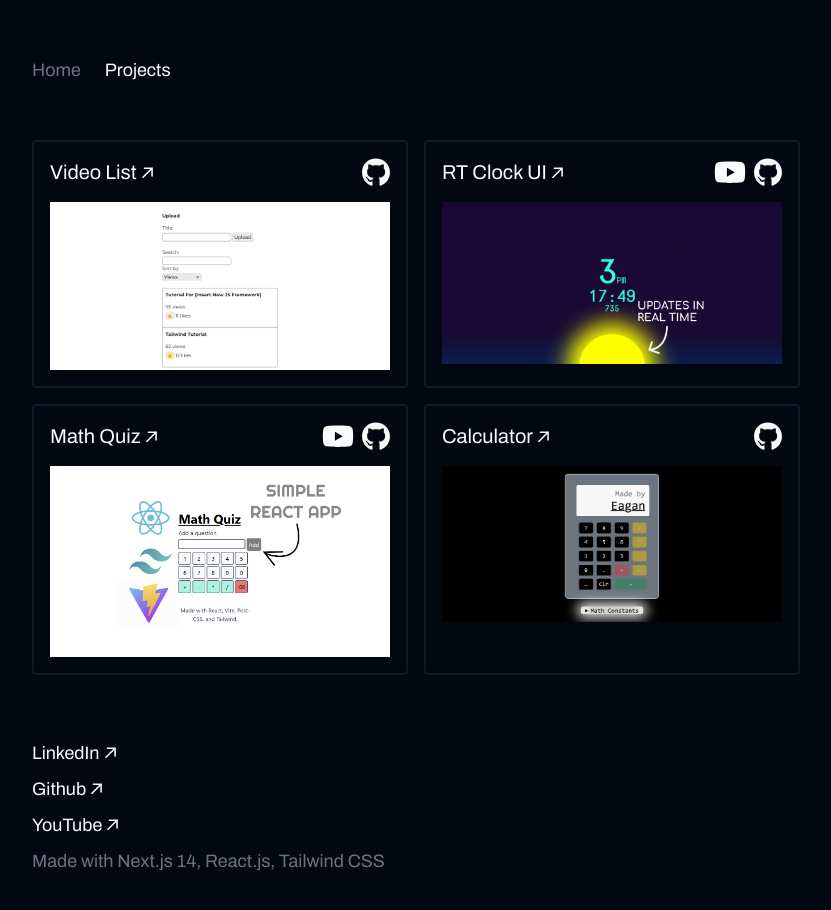
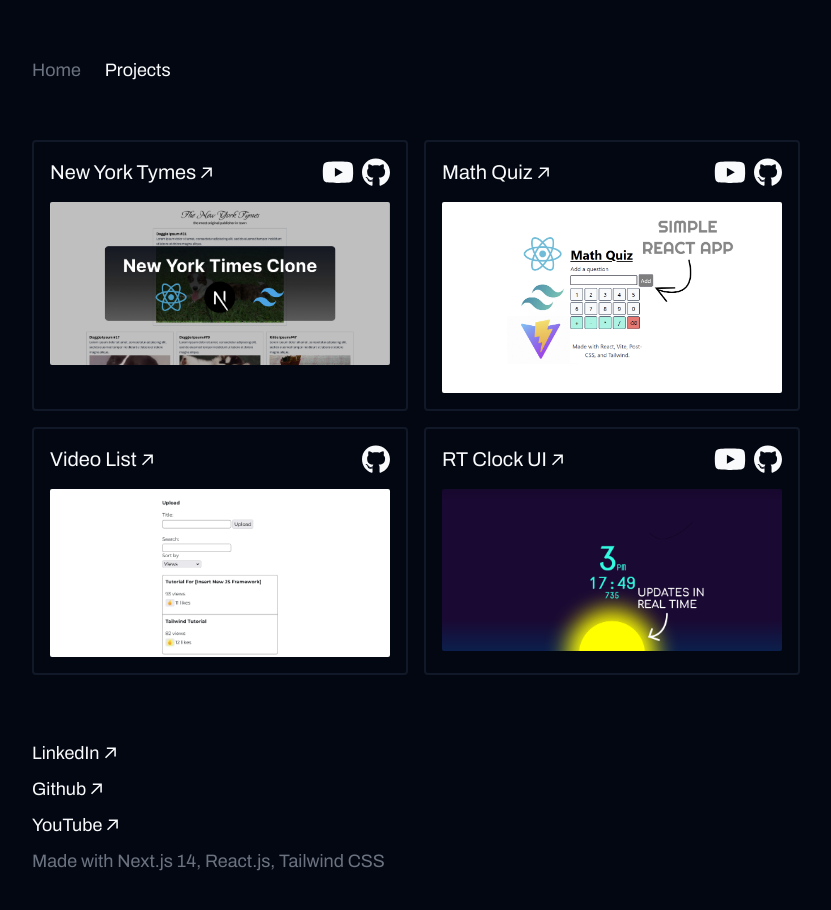
Before and after one commit to EaganFarlin/eaganfarlinDOTcom, a Next.js app: page /projects in a window 1280 px wide. Shown: the top 910 px of the page, without its empty margins (224-1055 px from the left). Built offline with nearby package versions, Linux system fonts and the light colour scheme.

Commit message:
Added project
* Added project
* Modified project page styles

```diff
--- a/app/lib/projects/projects.json
+++ b/app/lib/projects/projects.json
@@ -1,5 +1,19 @@
 {
   "Projects": [
+    {
+      "name": "New York Tymes",
+      "uri": "https://nytymes.eaganfarlin.com/",
+      "youtubeuri": "https://www.youtube.com/watch?v=NackGvjTsLY",
+      "githuburi": "https://github.com/EaganFarlin/nytymes",
+      "screenshoturi": "/project-ss/nytymes.png"
+    },
+    {
+      "name": "Math Quiz",
+      "uri": "https://mathquiz.eaganfarlin.com/",
+      "youtubeuri": "https://www.youtube.com/watch?v=uaAO9vOTlqA",
+      "githuburi": "https://github.com/EaganFarlin/react-math-quiz",
+      "screenshoturi": "/project-ss/math-quiz.png"
+    },
     {
       "name": "Video List",
       "uri": "https://videolist.eaganfarlin.com/",
@@ -12,19 +26,6 @@
       "youtubeuri": "https://www.youtube.com/watch?v=1rTm7uVcgPU",
       "githuburi": "https://github.com/EaganFarlin/rt-clock-ui",
       "screenshoturi": "/project-ss/clock-ui.png"
-    },
-    {
-      "name": "Math Quiz",
-      "uri": "https://mathquiz.eaganfarlin.com/",
-      "youtubeuri": "https://www.youtube.com/watch?v=uaAO9vOTlqA",
-      "githuburi": "https://github.com/EaganFarlin/react-math-quiz",
-      "screenshoturi": "/project-ss/math-quiz.png"
-    },
-    {
-      "name": "Calculator",
-      "uri": "https://calculator.eaganfarlin.com/",
-      "githuburi": "https://github.com/EaganFarlin/calculator",
-      "screenshoturi": "/project-ss/calculator.png"
     }
   ]
 }
--- a/app/projects/projects.tsx
+++ b/app/projects/projects.tsx
@@ -26,7 +26,7 @@
             </svg>
           </div>
           <img
-            className="mt-4"
+            className="mt-4 rounded-sm"
             src={project.screenshoturi}
             alt={`screenshot of ${project.name}`}
           />
```
Also changed, not shown: public/project-ss/nytymes.png (added).
